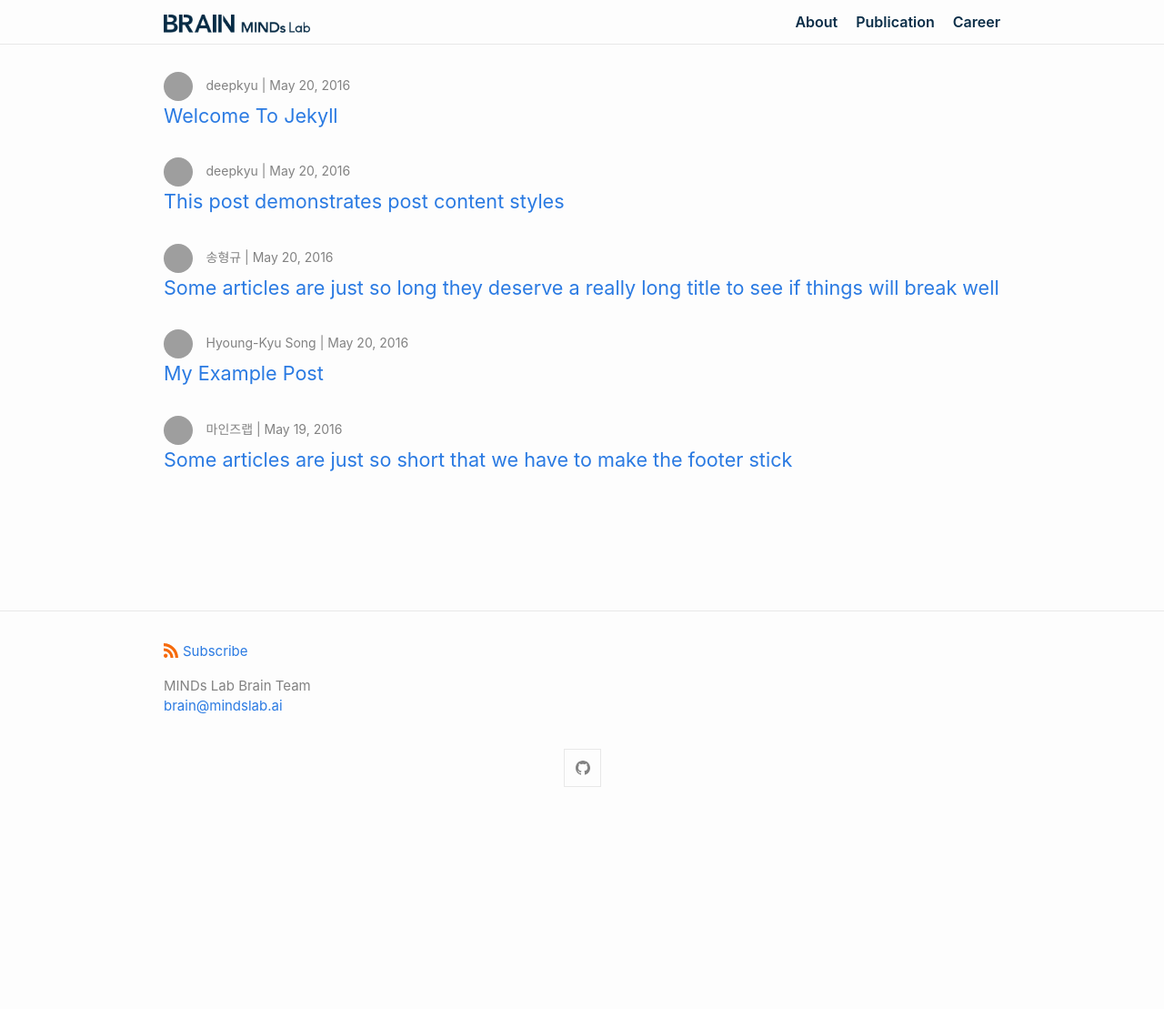
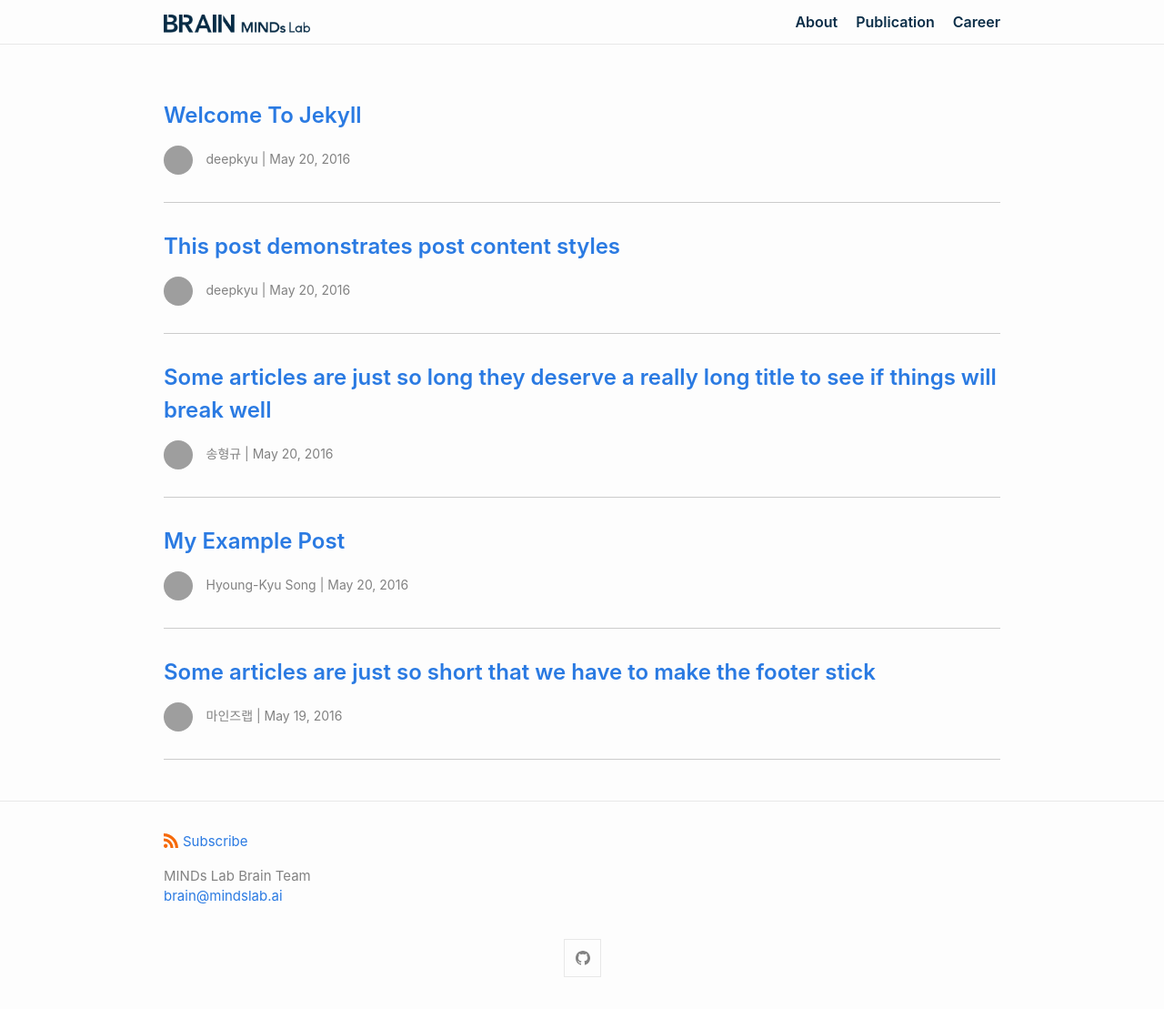
Before and after one commit to maum-ai/maum-ai.github.io, a Jekyll site: the page built from index.md, in a window 1280 px wide. Shown: the whole page at 91% size. Built offline with Jekyll 4.4.1, drawn with Linux system fonts in a browser that asks for light colours; some web fonts are replaced; before the commit the page ends 900 px from its top, so only the background shows below that; grey boxes are pictures that could not be loaded.

Commit message:
post layout changed

```diff
--- a/_layouts/home.html
+++ b/_layouts/home.html
@@ -26,17 +26,16 @@ layout: default
       {% for post in posts %}
       {% assign github-id = post.github %}
       <li>
-        <a class="github-link" href="https://github.com/{{ github-id | default: "mindslab-ai" }}">
-          <img class="avatar avatar-small" src="https://avatars.githubusercontent.com/{{ github-id | default: "mindslab-ai" }}?s=40" alt={{ github-id | default: "mindslab-ai" }} srcset="https://avatars.githubusercontent.com/{{ github-id | default: "mindslab-ai" }}?s=40 1x, https://avatars.githubusercontent.com/{{ github-id | default: "mindslab-ai" }}?s=80 2x, https://avatars.githubusercontent.com/{{ github-id | default: "mindslab-ai" }}?s=120 3x, https://avatars.githubusercontent.com/{{ github-id | default: "mindslab-ai" }}?s=160 4x" width="32" height="32" />
-        </a>
-
-
-        <span class="post-meta">{{ post.author | escape }} | {{ post.date | date: date_format }}</span>
         <h3>
           <a class="post-link" href="{{ post.url | relative_url }}">
             {{ post.title | escape }}
           </a>
         </h3>
+        <a class="github-link" href="https://github.com/{{ github-id | default: "mindslab-ai" }}">
+          <img class="avatar avatar-small" src="https://avatars.githubusercontent.com/{{ github-id | default: "mindslab-ai" }}?s=40" alt={{ github-id | default: "mindslab-ai" }} srcset="https://avatars.githubusercontent.com/{{ github-id | default: "mindslab-ai" }}?s=40 1x, https://avatars.githubusercontent.com/{{ github-id | default: "mindslab-ai" }}?s=80 2x, https://avatars.githubusercontent.com/{{ github-id | default: "mindslab-ai" }}?s=120 3x, https://avatars.githubusercontent.com/{{ github-id | default: "mindslab-ai" }}?s=160 4x" width="32" height="32" />
+        </a>
+        <span class="post-meta">{{ post.author | escape }} | {{ post.date | date: date_format }}</span>
+
         {%- if site.show_excerpts -%}
           {{ post.excerpt }}
         {%- endif -%}
--- a/_sass/minima/_layout.scss
+++ b/_sass/minima/_layout.scss
@@ -220,7 +220,10 @@
   list-style: none;
 
   > li {
-    margin-bottom: $spacing-unit;
+    margin: 0px;
+    padding-top: $spacing-unit;
+    padding-bottom: $spacing-unit;
+    border-bottom: 1px solid #cccccc;
   }
 }
 
@@ -231,7 +234,8 @@
 
 .post-link {
   display: block;
-  @include relative-font-size(1.35);
+  font-weight: 600;
+  @include relative-font-size(1.5);
 }
 
 
```
